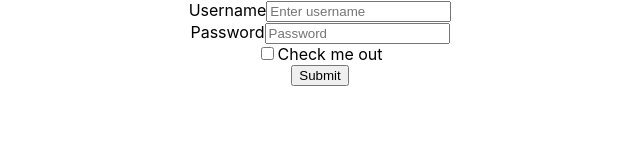
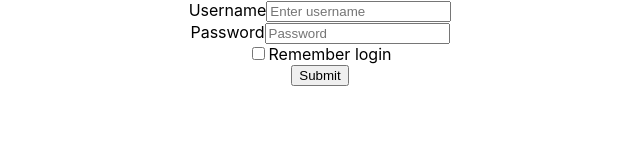
Before and after one commit to Njl002/LinkApp, a React (Create React App) app: page /login in a window 1280 px wide. Shown: the top 160 px of the page, without its empty margins (320-960 px from the left). Built offline with nearby package versions, Linux system fonts and the light colour scheme.

Commit message:
login form

```diff
--- a/src/components/login/LoginForm.jsx
+++ b/src/components/login/LoginForm.jsx
@@ -30,7 +30,7 @@ export default class LoginForm extends Component {
           />
         </Form.Group>
         <Form.Group controlId="formBasicCheckbox">
-          <Form.Check type="checkbox" label="Check me out" />
+          <Form.Check type="checkbox" label="Remember login" />
         </Form.Group>
         <Button
           variant="primary" type="submit"
```
